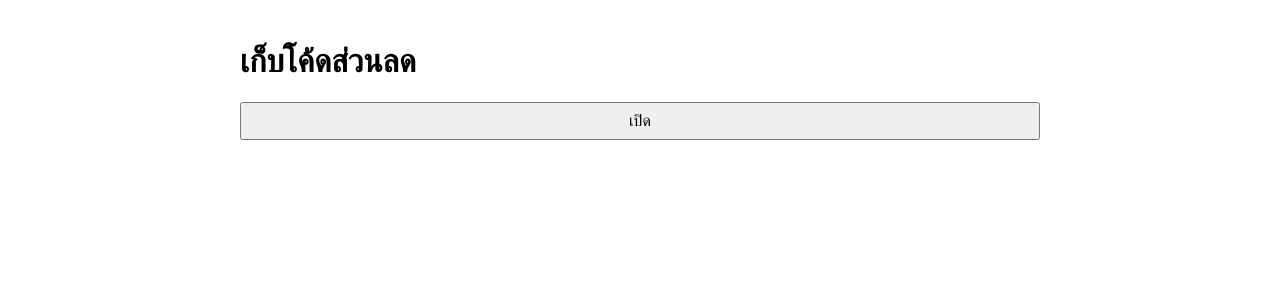
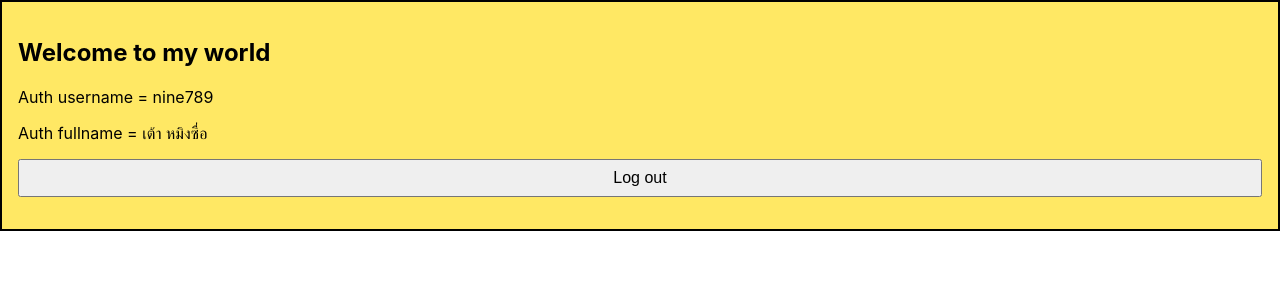
Before and after one commit to zachtix/just-react, a React (Vite) app: page / in a window 1280 px wide. Shown: the top 300 px of the page. Built offline with nearby package versions, Linux system fonts and the light colour scheme.

Commit message:
useContext

```diff
--- a/src/App.css
+++ b/src/App.css
@@ -1,8 +1,3 @@
-.App {
-  margin: auto;
-  max-width: 800px;
-}
-
 .app-section {
   padding: 20px;
 }
@@ -12,20 +7,3 @@
   margin-left: auto;
   margin-right: auto;
 }
-
-.app-note {
-  background-color: pink;
-  margin-bottom: 16px;
-  padding: 12px;
-}
-
-.app-edit-note {
-  background-color: white;
-  border: 4px solid black;
-  width: 250px;
-  padding: 12px;
-  position: fixed;
-  bottom: 0;
-  right: 0;
-  z-index: 99;
-}
--- a/src/App.jsx
+++ b/src/App.jsx
@@ -1,24 +1,21 @@
-import { useEffect, useState } from 'react'
-import './App.css'
-import Popup from './Popup';
+import React, { useEffect, useState } from 'react'
+import LoginArea from './LoginArea'
+
+const fakeUser = { username: 'nine789', fullname: 'เต้า หมิงซื่อ'}
+
+const AuthContext = React.createContext()
 
 function App() {
-  const[ isPopupOpen, setisPopupOpen ] = useState(false)
-
-  let popup = null;
-  if (isPopupOpen) {
-    popup = <Popup onPopupClose={() => setisPopupOpen(false)}/>
-  }
 
   return (
-      <div className='app-section'>
-          <div className='app-container'>
-            <h1>เก็บโค้ดส่วนลด</h1>
-            <button onClick={() => setisPopupOpen(true)}>เปิด</button>
-          </div>
-          {popup}
-      </div>
+    <AuthContext.Provider value={fakeUser}>
+      <section className='app-section'>
+        <div className='app-container' />
+        <LoginArea />
+      </section>
+    </AuthContext.Provider>
   )
 }
 
+export { AuthContext }
 export default App
--- /dev/null
+++ b/src/LoginArea.css
@@ -0,0 +1,5 @@
+.box {
+  background-color: rgb(255, 232, 100);
+  border: 2px solid black;
+  padding: 16px;
+}
--- /dev/null
+++ b/src/LoginArea.jsx
@@ -0,0 +1,13 @@
+import './LoginArea.css'
+import LoginForm from './LoginBox'
+
+function LoginArea() {
+  return (
+    <div className='box'>
+      <h2>Welcome to my world</h2>
+      <LoginForm />
+    </div>
+  )
+}
+
+export default LoginArea
--- /dev/null
+++ b/src/LoginBox.jsx
@@ -0,0 +1,25 @@
+import { useContext } from "react"
+import { AuthContext } from "./App"
+
+function LoginBox() {
+  const auth = useContext(AuthContext)
+
+  if (!!auth) {
+    return (
+      <div>
+        <p>Auth username = {auth.username}</p>
+        <p>Auth fullname = {auth.fullname}</p>
+        <p><button>Log out</button></p>
+      </div>
+    )
+  }
+  return (
+    <form>
+      <p><input type='text' placeholder="username" /></p>
+      <p><input type='password' placeholder="password" /></p>
+      <p><button type="submit">Log in</button></p>
+    </form>
+  )
+}
+
+export default LoginBox
--- a/src/Popup.css
+++ /dev/null
@@ -1,9 +0,0 @@
-.popup {
-  background-color: rgba(0, 0, 0, 0.877);
-  position : fixed;
-  top: 0;
-  bottom: 0;
-  left: 0;
-  right: 0;
-  z-index: 999;
-}
--- a/src/Popup.jsx
+++ /dev/null
@@ -1,17 +0,0 @@
-import { useEffect } from 'react'
-import './Popup.css'
-
-function Popup(props) {
-  useEffect(() => {
-    console.log('Popup start');
-    document.documentElement.style.overflowY = 'hidden'
-    return () => {
-      console.log('Popup end');
-      document.documentElement.style.overflowY = 'auto'
-    }
-  }, [])
-
-  return <div className="popup" onClick={props.onPopupClose} />
-}
-
-export default Popup
--- a/src/index.css
+++ b/src/index.css
@@ -13,6 +13,7 @@ code {
 }
 
 input[type="text"],
+input[type="password"],
 textarea {
   border: 1px solid gray;
   font-family: -apple-system, BlinkMacSystemFont, 'Segoe UI', 'Roboto', 'Oxygen',
@@ -32,6 +33,6 @@ button {
 
 a {
   color: rgb(24, 73, 236);
-  text-decoration: none;
+  text-decoration: underline;
   cursor: pointer;
 }
```
